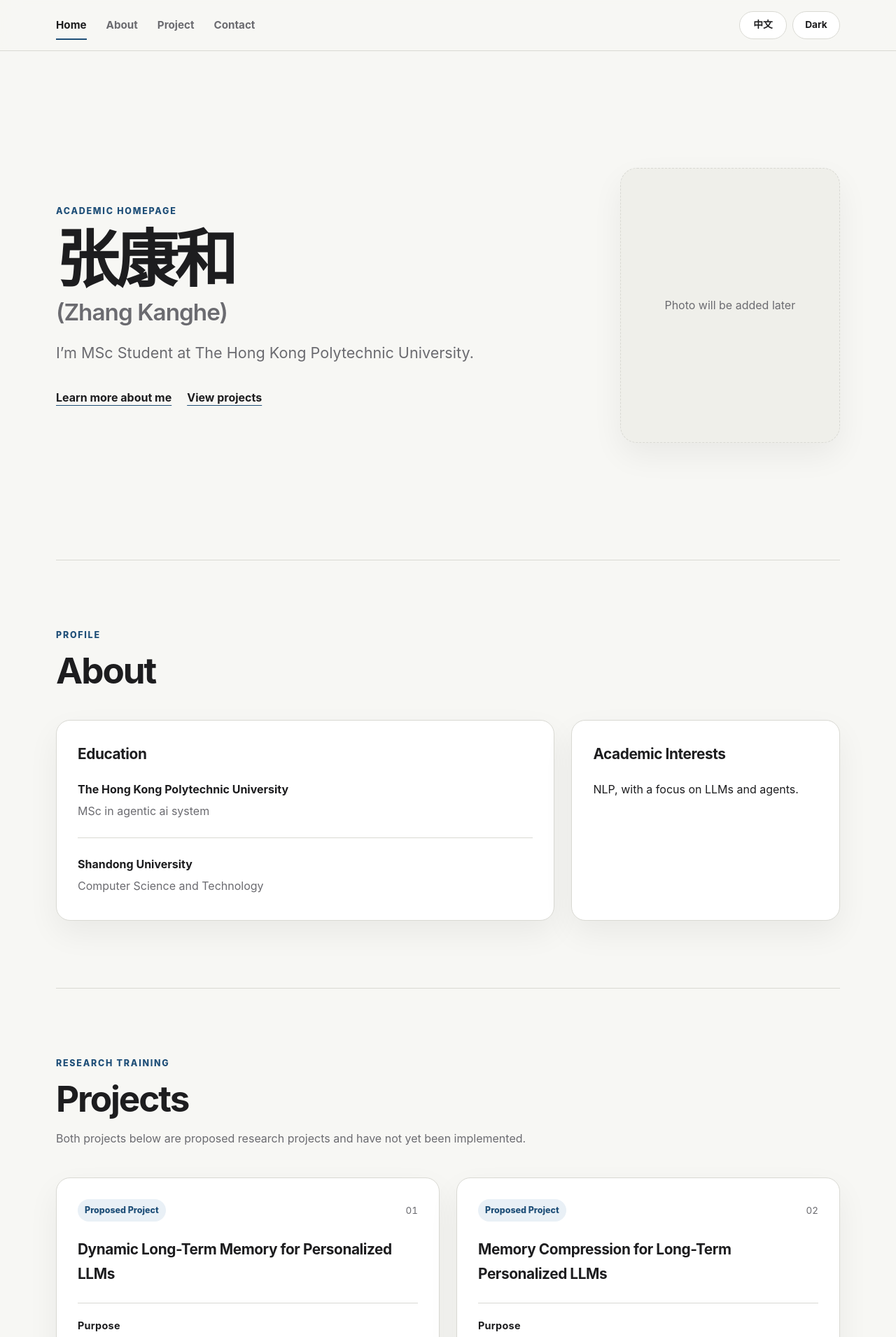
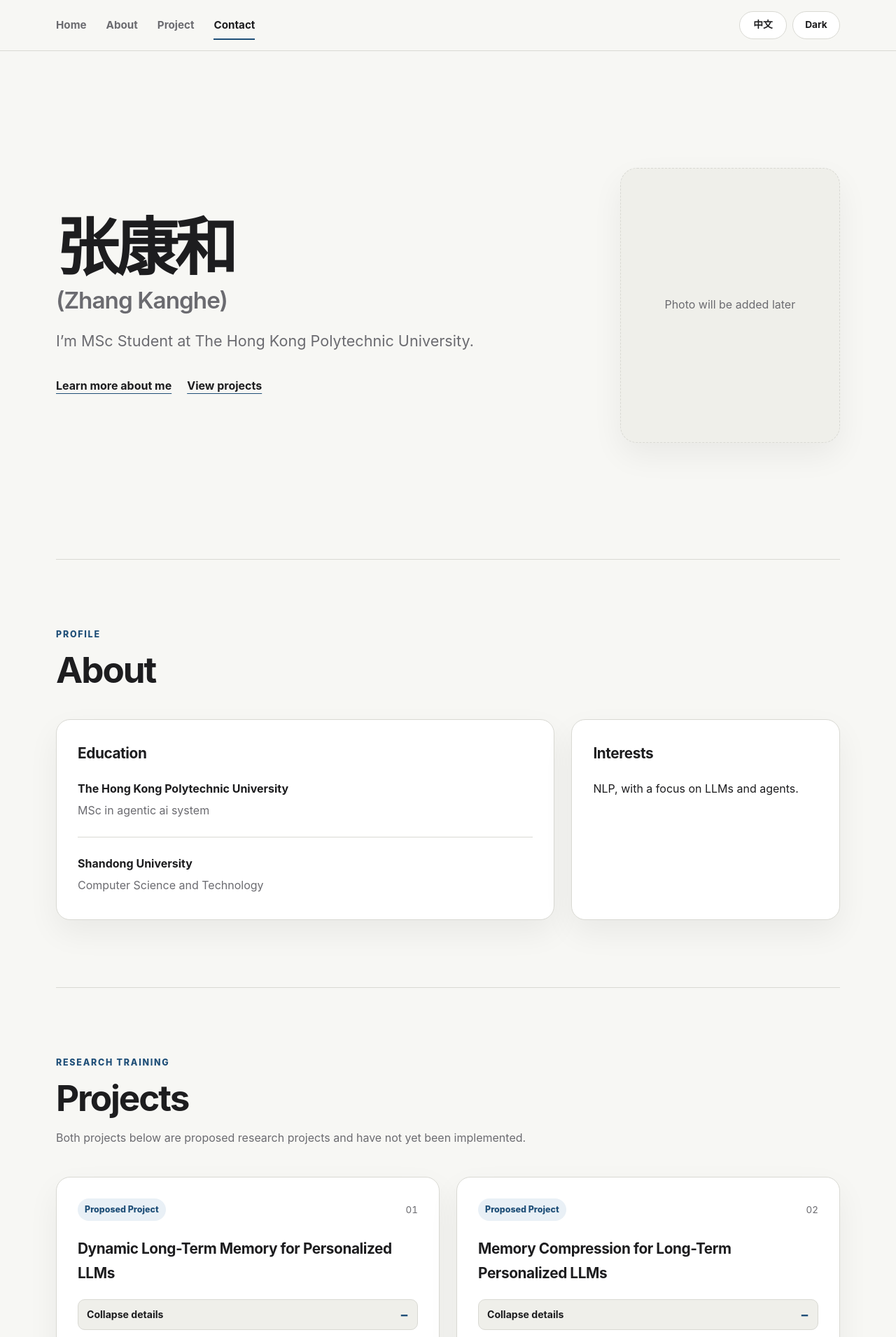
Before and after one commit to LoooooongBow/COMP5583-personal-website, a plain HTML site: page V0/index.html in a window 1280 px wide. Shown: the top 1911 px of the page at 70% size. Drawn offline with Linux system fonts and the light colour scheme.

Commit message:
Add files via upload

```diff
--- a/V0/index.html
+++ b/V0/index.html
@@ -3,27 +3,23 @@
 <head>
   <meta charset="UTF-8">
   <meta name="viewport" content="width=device-width, initial-scale=1.0">
-  <meta name="description" content="Academic personal website of Zhang Kanghe.">
-  <title>Zhang Kanghe | Academic Homepage</title>
+  <meta name="description" content="Personal website of Zhang Kanghe.">
+  <title>Zhang Kanghe | Personal Website</title>
   <link rel="stylesheet" href="style.css">
 </head>
 <body>
-  <header class="site-header">
+  <header class="site-header" id="siteHeader">
     <div class="header-inner">
       <nav class="main-nav" aria-label="Primary navigation">
         <a href="#home" data-i18n="navHome">Home</a>
         <a href="#about" data-i18n="navAbout">About</a>
-        <a href="#projects" data-i18n="navProjects">Projects</a>
+        <a href="#projects" data-i18n="navProjects">Project</a>
         <a href="#contact" data-i18n="navContact">Contact</a>
       </nav>
 
       <div class="site-controls" aria-label="Display controls">
-        <button id="languageToggle" class="control-button" type="button" aria-label="Switch language">
-          中文
-        </button>
-        <button id="themeToggle" class="control-button" type="button" aria-label="Switch color theme">
-          Dark
-        </button>
+        <button id="languageToggle" class="control-button" type="button" aria-label="Switch language">中文</button>
+        <button id="themeToggle" class="control-button" type="button" aria-label="Switch color theme">Dark</button>
       </div>
     </div>
   </header>
@@ -31,11 +27,8 @@
   <main>
     <section id="home" class="section hero" aria-labelledby="home-title">
       <div class="hero-copy">
-        <p class="eyebrow" data-i18n="homeEyebrow">Academic Homepage</p>
         <h1 id="home-title">张康和 <span class="name-en">(Zhang Kanghe)</span></h1>
-        <p class="hero-intro" data-i18n="homeIntro">
-          I’m MSc Student at The Hong Kong Polytechnic University.
-        </p>
+        <p class="hero-intro" data-i18n="homeIntro">I’m MSc Student at The Hong Kong Polytechnic University.</p>
         <div class="hero-links">
           <a class="text-link" href="#about" data-i18n="learnMore">Learn more about me</a>
           <a class="text-link" href="#projects" data-i18n="viewProjects">View projects</a>
@@ -69,7 +62,7 @@
         </article>
 
         <article class="info-card">
-          <h3 data-i18n="interestsTitle">Academic Interests</h3>
+          <h3 data-i18n="interestsTitle">Interests</h3>
           <p data-i18n="interestsText">NLP, with a focus on LLMs and agents.</p>
         </article>
       </div>
@@ -79,9 +72,7 @@
       <div class="section-heading">
         <p class="eyebrow" data-i18n="projectsEyebrow">Research Training</p>
         <h2 id="projects-title" data-i18n="projectsTitle">Projects</h2>
-        <p class="section-note" data-i18n="projectsNote">
-          Both projects below are proposed research projects and have not yet been implemented.
-        </p>
+        <p class="section-note" data-i18n="projectsNote">Both projects below are proposed research projects and have not yet been implemented.</p>
       </div>
 
       <div class="projects-grid">
@@ -91,26 +82,25 @@
             <span class="project-number">01</span>
           </div>
           <h3 data-i18n="project1Title">Dynamic Long-Term Memory for Personalized LLMs</h3>
+          <button class="project-toggle" type="button" aria-expanded="true" aria-controls="project-1-details" data-project-toggle>
+            <span data-toggle-label data-i18n="collapseProject">Collapse details</span>
+            <span class="toggle-icon" aria-hidden="true">−</span>
+          </button>
 
+          <div class="project-details" id="project-1-details">
             <div class="project-section">
               <h4 data-i18n="purpose">Purpose</h4>
-            <p data-i18n="project1Purpose">
-              Explore how a personalized LLM can maintain and update long-term user preferences as those preferences change over time.
-            </p>
+              <p data-i18n="project1Purpose">Explore how a personalized LLM can maintain and update long-term user preferences as those preferences change over time.</p>
             </div>
 
             <div class="project-section">
               <h4 data-i18n="features">Key Features</h4>
-            <p data-i18n="project1Features">
-              A structured memory store, preference-update rules, conflict detection between old and new memories, and evaluation of personalization consistency across multi-session conversations.
-            </p>
+              <p data-i18n="project1Features">A structured memory store, preference-update rules, conflict detection between old and new memories, and evaluation of personalization consistency across multi-session conversations.</p>
             </div>
 
             <div class="project-section">
               <h4 data-i18n="contribution">Planned Personal Contribution</h4>
-            <p data-i18n="project1Contribution">
-              Design the experimental pipeline, reproduce representative long-term-memory baselines, build controlled preference-change cases, and analyze when memory updates improve or harm personalization.
-            </p>
+              <p data-i18n="project1Contribution">Design the experimental pipeline, reproduce representative long-term-memory baselines, build controlled preference-change cases, and analyze when memory updates improve or harm personalization.</p>
             </div>
 
             <div class="project-section">
@@ -123,6 +113,7 @@
                 <span>Vector Retrieval</span>
               </div>
             </div>
+          </div>
         </article>
 
         <article class="project-card">
@@ -131,26 +122,25 @@
             <span class="project-number">02</span>
           </div>
           <h3 data-i18n="project2Title">Memory Compression for Long-Term Personalized LLMs</h3>
+          <button class="project-toggle" type="button" aria-expanded="true" aria-controls="project-2-details" data-project-toggle>
+            <span data-toggle-label data-i18n="collapseProject">Collapse details</span>
+            <span class="toggle-icon" aria-hidden="true">−</span>
+          </button>
 
+          <div class="project-details" id="project-2-details">
             <div class="project-section">
               <h4 data-i18n="purpose">Purpose</h4>
-            <p data-i18n="project2Purpose">
-              Study how long-term user memories can be compressed while preserving the information most useful for future personalized responses.
-            </p>
+              <p data-i18n="project2Purpose">Study how long-term user memories can be compressed while preserving the information most useful for future personalized responses.</p>
             </div>
 
             <div class="project-section">
               <h4 data-i18n="features">Key Features</h4>
-            <p data-i18n="project2Features">
-              Compare extractive, abstractive, and importance-aware compression strategies; control memory budgets; and measure the trade-off between memory size, retrieval quality, and personalization performance.
-            </p>
+              <p data-i18n="project2Features">Compare extractive, abstractive, and importance-aware compression strategies; control memory budgets; and measure the trade-off between memory size, retrieval quality, and personalization performance.</p>
             </div>
 
             <div class="project-section">
               <h4 data-i18n="contribution">Planned Personal Contribution</h4>
-            <p data-i18n="project2Contribution">
-              Implement several compression baselines, define memory-budget experiments, construct evaluation cases for preference preservation, and identify failure patterns caused by over-compression.
-            </p>
+              <p data-i18n="project2Contribution">Implement several compression baselines, define memory-budget experiments, construct evaluation cases for preference preservation, and identify failure patterns caused by over-compression.</p>
             </div>
 
             <div class="project-section">
@@ -161,6 +151,7 @@
                 <span>Transformers</span>
                 <span>Embedding Models</span>
                 <span>Vector Database</span>
+              </div>
             </div>
           </div>
         </article>
@@ -174,7 +165,7 @@
       </div>
 
       <div class="contact-card">
-        <p data-i18n="contactText">For academic communication, you can reach me by email.</p>
+        <p data-i18n="contactText">You can reach me by email.</p>
         <a class="email-link" href="mailto:k18803416491@163.com">k18803416491@163.com</a>
       </div>
     </section>
--- a/V0/script.js
+++ b/V0/script.js
@@ -4,7 +4,6 @@
     navAbout: "About",
     navProjects: "Project",
     navContact: "Contact",
-    homeEyebrow: "Academic Homepage",
     homeIntro: "I’m MSc Student at The Hong Kong Polytechnic University.",
     learnMore: "Learn more about me",
     viewProjects: "View projects",
@@ -16,7 +15,7 @@
     currentDegree: "MSc in agentic ai system",
     undergradSchool: "Shandong University",
     undergradDegree: "Computer Science and Technology",
-    interestsTitle: "Academic Interests",
+    interestsTitle: "Interests",
     interestsText: "NLP, with a focus on LLMs and agents.",
     projectsEyebrow: "Research Training",
     projectsTitle: "Projects",
@@ -26,6 +25,8 @@
     features: "Key Features",
     contribution: "Planned Personal Contribution",
     technology: "Technology",
+    expandProject: "Expand details",
+    collapseProject: "Collapse details",
     project1Title: "Dynamic Long-Term Memory for Personalized LLMs",
     project1Purpose: "Explore how a personalized LLM can maintain and update long-term user preferences as those preferences change over time.",
     project1Features: "A structured memory store, preference-update rules, conflict detection between old and new memories, and evaluation of personalization consistency across multi-session conversations.",
@@ -36,14 +37,13 @@
     project2Contribution: "Implement several compression baselines, define memory-budget experiments, construct evaluation cases for preference preservation, and identify failure patterns caused by over-compression.",
     contactEyebrow: "Get in Touch",
     contactTitle: "Contact",
-    contactText: "For academic communication, you can reach me by email."
+    contactText: "You can reach me by email."
   },
   zh: {
     navHome: "主页",
     navAbout: "关于",
     navProjects: "项目",
     navContact: "联系",
-    homeEyebrow: "个人学术主页",
     homeIntro: "我目前就读于香港理工大学硕士项目。",
     learnMore: "了解更多",
     viewProjects: "查看项目",
@@ -55,7 +55,7 @@
     currentDegree: "MSc in agentic ai system",
     undergradSchool: "山东大学",
     undergradDegree: "计算机科学与技术",
-    interestsTitle: "学术兴趣",
+    interestsTitle: "研究兴趣",
     interestsText: "自然语言处理（NLP），重点关注大语言模型（LLM）与智能体（Agent）。",
     projectsEyebrow: "科研训练",
     projectsTitle: "项目",
@@ -65,6 +65,8 @@
     features: "主要特点",
     contribution: "计划中的个人工作",
     technology: "使用技术",
+    expandProject: "展开详情",
+    collapseProject: "收起详情",
     project1Title: "面向个性化大语言模型的动态长期记忆",
     project1Purpose: "研究个性化大语言模型如何在用户偏好随时间变化的情况下，持续维护并更新长期用户偏好。",
     project1Features: "设计结构化记忆存储、偏好更新规则、新旧记忆冲突检测，并在多轮、多会话场景下评估个性化一致性。",
@@ -75,21 +77,39 @@
     project2Contribution: "计划实现多种记忆压缩基线，设计不同记忆预算下的实验，构造偏好保留评测案例，并分析过度压缩导致的典型失败模式。",
     contactEyebrow: "联系方式",
     contactTitle: "联系",
-    contactText: "如需进行学术交流，可以通过电子邮件联系我。"
+    contactText: "可以通过电子邮件联系我。"
   }
 };
 
 const root = document.documentElement;
+const header = document.getElementById("siteHeader");
 const languageToggle = document.getElementById("languageToggle");
 const themeToggle = document.getElementById("themeToggle");
 const navLinks = [...document.querySelectorAll(".main-nav a")];
 const sections = [...document.querySelectorAll("main section[id]")];
+const projectToggles = [...document.querySelectorAll("[data-project-toggle]")];
+
+function currentLanguage() {
+  return root.lang.startsWith("zh") ? "zh" : "en";
+}
+
+function updateProjectToggleLabel(button) {
+  const expanded = button.getAttribute("aria-expanded") === "true";
+  const language = currentLanguage();
+  const label = button.querySelector("[data-toggle-label]");
+  const icon = button.querySelector(".toggle-icon");
+
+  label.textContent = translations[language][expanded ? "collapseProject" : "expandProject"];
+  icon.textContent = expanded ? "−" : "+";
+}
 
 function setLanguage(language) {
   const safeLanguage = translations[language] ? language : "en";
   root.lang = safeLanguage === "zh" ? "zh-CN" : "en";
 
   document.querySelectorAll("[data-i18n]").forEach((element) => {
+    if (element.hasAttribute("data-toggle-label")) return;
+
     const key = element.dataset.i18n;
     const translatedText = translations[safeLanguage][key];
 
@@ -104,6 +124,7 @@
     safeLanguage === "en" ? "Switch to Chinese" : "切换到英文"
   );
 
+  projectToggles.forEach(updateProjectToggleLabel);
   localStorage.setItem("preferredLanguage", safeLanguage);
 }
 
@@ -120,9 +141,61 @@
   localStorage.setItem("preferredTheme", safeTheme);
 }
 
+function updateHeaderHeight() {
+  const headerHeight = Math.ceil(header.getBoundingClientRect().height);
+  root.style.setProperty("--header-height", `${headerHeight}px`);
+}
+
+function setActiveNav(sectionId) {
+  navLinks.forEach((link) => {
+    const isActive = link.getAttribute("href") === `#${sectionId}`;
+    link.classList.toggle("active", isActive);
+
+    if (isActive) {
+      link.setAttribute("aria-current", "page");
+    } else {
+      link.removeAttribute("aria-current");
+    }
+  });
+}
+
+function updateActiveNav() {
+  const headerHeight = header.getBoundingClientRect().height;
+  const marker = window.scrollY + headerHeight + 36;
+  const pageBottom = window.innerHeight + window.scrollY >= document.documentElement.scrollHeight - 4;
+
+  let activeSection = sections[0];
+
+  if (pageBottom) {
+    activeSection = sections[sections.length - 1];
+  } else {
+    for (const section of sections) {
+      if (section.offsetTop <= marker) {
+        activeSection = section;
+      } else {
+        break;
+      }
+    }
+  }
+
+  setActiveNav(activeSection.id);
+}
+
+function scrollToSection(target) {
+  updateHeaderHeight();
+  const headerHeight = header.getBoundingClientRect().height;
+  const targetTop = target.getBoundingClientRect().top + window.scrollY - headerHeight - 16;
+
+  window.scrollTo({
+    top: Math.max(0, targetTop),
+    behavior: window.matchMedia("(prefers-reduced-motion: reduce)").matches ? "auto" : "smooth"
+  });
+}
+
 languageToggle.addEventListener("click", () => {
-  const nextLanguage = root.lang.startsWith("zh") ? "en" : "zh";
-  setLanguage(nextLanguage);
+  setLanguage(currentLanguage() === "zh" ? "en" : "zh");
+  updateHeaderHeight();
+  updateActiveNav();
 });
 
 themeToggle.addEventListener("click", () => {
@@ -130,29 +203,54 @@
   setTheme(nextTheme);
 });
 
-const observer = new IntersectionObserver(
-  (entries) => {
-    const visibleSection = entries
-      .filter((entry) => entry.isIntersecting)
-      .sort((a, b) => b.intersectionRatio - a.intersectionRatio)[0];
+navLinks.forEach((link) => {
+  link.addEventListener("click", (event) => {
+    const selector = link.getAttribute("href");
+    const target = document.querySelector(selector);
 
-    if (!visibleSection) return;
+    if (!target) return;
 
-    navLinks.forEach((link) => {
-      const isActive = link.getAttribute("href") === `#${visibleSection.target.id}`;
-      link.classList.toggle("active", isActive);
+    event.preventDefault();
+    scrollToSection(target);
+    history.replaceState(null, "", selector);
+  });
+});
 
-      if (isActive) {
-        link.setAttribute("aria-current", "page");
-      } else {
-        link.removeAttribute("aria-current");
-      }
+projectToggles.forEach((button) => {
+  button.addEventListener("click", () => {
+    const detailsId = button.getAttribute("aria-controls");
+    const details = document.getElementById(detailsId);
+    const currentlyExpanded = button.getAttribute("aria-expanded") === "true";
+
+    button.setAttribute("aria-expanded", String(!currentlyExpanded));
+    details.hidden = currentlyExpanded;
+    updateProjectToggleLabel(button);
+
+    requestAnimationFrame(() => {
+      updateHeaderHeight();
+      updateActiveNav();
+    });
+  });
+});
+
+let scrollFrame = null;
+window.addEventListener(
+  "scroll",
+  () => {
+    if (scrollFrame !== null) return;
+
+    scrollFrame = requestAnimationFrame(() => {
+      updateActiveNav();
+      scrollFrame = null;
     });
   },
-  { threshold: [0.25, 0.45, 0.65] }
+  { passive: true }
 );
 
-sections.forEach((section) => observer.observe(section));
+window.addEventListener("resize", () => {
+  updateHeaderHeight();
+  updateActiveNav();
+});
 
 document.getElementById("currentYear").textContent = new Date().getFullYear();
 
@@ -162,3 +260,13 @@
 const storedTheme = localStorage.getItem("preferredTheme");
 const systemPrefersDark = window.matchMedia("(prefers-color-scheme: dark)").matches;
 setTheme(storedTheme || (systemPrefersDark ? "dark" : "light"));
+
+updateHeaderHeight();
+updateActiveNav();
+
+if (window.location.hash) {
+  const initialTarget = document.querySelector(window.location.hash);
+  if (initialTarget) {
+    requestAnimationFrame(() => scrollToSection(initialTarget));
+  }
+}
--- a/V0/style.css
+++ b/V0/style.css
@@ -9,6 +9,7 @@
   --accent-soft: #e9f0f6;
   --shadow: 0 18px 45px rgba(0, 0, 0, 0.06);
   --content-width: 1120px;
+  --header-height: 72px;
 }
 
 html[data-theme="dark"] {
@@ -28,12 +29,19 @@
 }
 
 html {
+  margin: 0;
+  padding: 0;
   scroll-behavior: smooth;
-  scroll-padding-top: 96px;
+  scroll-padding-top: calc(var(--header-height) + 18px);
+  background: var(--bg);
+  overflow-x: hidden;
 }
 
 body {
   margin: 0;
+  padding: 0;
+  min-height: 100vh;
+  overflow-x: hidden;
   background: var(--bg);
   color: var(--text);
   font-family: Inter, ui-sans-serif, -apple-system, BlinkMacSystemFont, "Segoe UI",
@@ -54,10 +62,13 @@
 .site-header {
   position: sticky;
   top: 0;
-  z-index: 20;
+  z-index: 100;
+  width: 100%;
+  margin: 0;
+  border-top: 0;
   border-bottom: 1px solid var(--border);
-  background: color-mix(in srgb, var(--bg) 92%, transparent);
-  backdrop-filter: blur(14px);
+  background: var(--bg);
+  box-shadow: none;
 }
 
 .header-inner {
@@ -146,12 +157,13 @@
 }
 
 .section {
+  scroll-margin-top: calc(var(--header-height) + 18px);
   padding: 96px 0;
   border-bottom: 1px solid var(--border);
 }
 
 .hero {
-  min-height: calc(100vh - 72px);
+  min-height: calc(100vh - var(--header-height));
   display: grid;
   grid-template-columns: minmax(0, 1.4fr) minmax(260px, 0.6fr);
   align-items: center;
@@ -260,6 +272,7 @@
 
 .projects-grid {
   grid-template-columns: repeat(2, minmax(0, 1fr));
+  align-items: start;
 }
 
 .info-card,
@@ -326,6 +339,42 @@
   color: var(--muted);
   font-size: 0.84rem;
   font-variant-numeric: tabular-nums;
+}
+
+.project-toggle {
+  width: 100%;
+  min-height: 42px;
+  margin-top: 2px;
+  padding: 9px 12px;
+  display: flex;
+  align-items: center;
+  justify-content: space-between;
+  gap: 16px;
+  border: 1px solid var(--border);
+  border-radius: 10px;
+  background: var(--surface-soft);
+  color: var(--text);
+  font: inherit;
+  font-size: 0.88rem;
+  font-weight: 700;
+  text-align: left;
+  cursor: pointer;
+  transition: border-color 160ms ease, background-color 160ms ease;
+}
+
+.project-toggle:hover,
+.project-toggle:focus-visible {
+  border-color: var(--accent);
+}
+
+.toggle-icon {
+  color: var(--accent);
+  font-size: 1.2rem;
+  line-height: 1;
+}
+
+.project-details[hidden] {
+  display: none;
 }
 
 .project-section {
@@ -418,10 +467,6 @@
     gap: 18px;
   }
 
-  html {
-    scroll-padding-top: 116px;
-  }
-
   .hero {
     min-height: auto;
     grid-template-columns: 1fr;
@@ -450,27 +495,19 @@
     width: min(calc(100% - 28px), var(--content-width));
   }
 
-  .site-header {
-    position: static;
-  }
-
   .header-inner {
+    min-height: auto;
     padding: 14px 0;
   }
 
   .main-nav {
     max-width: none;
     width: 100%;
-    padding-right: 0;
     gap: 10px 16px;
   }
 
   .site-controls {
     position: static;
-  }
-
-  html {
-    scroll-padding-top: 20px;
   }
 
   .section {
```
Lines whose indentation alone changed are shown as unchanged.
